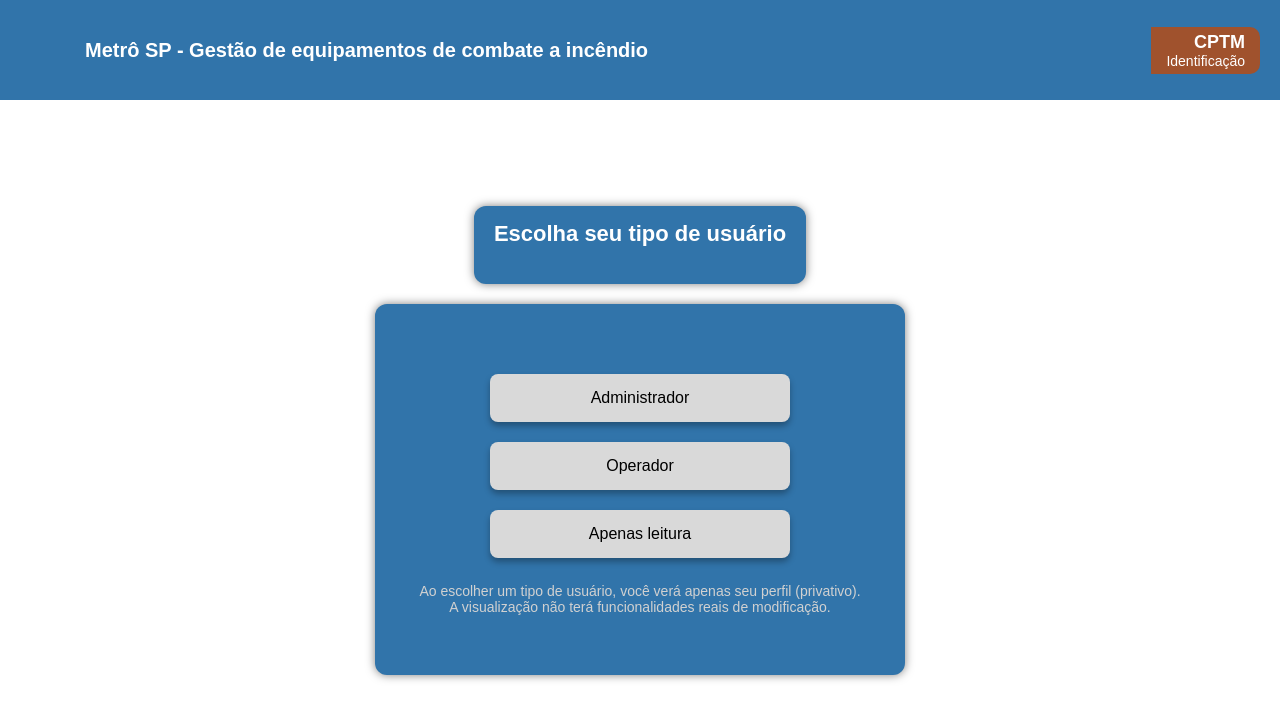
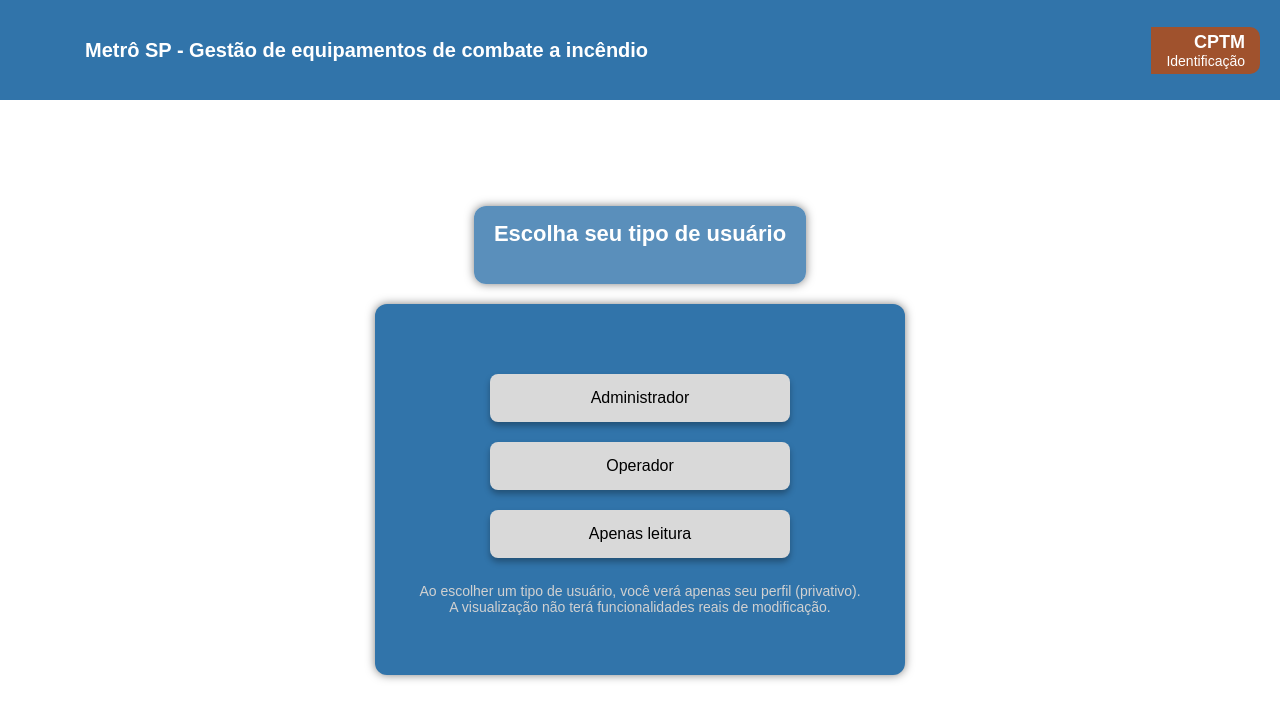
Before and after one commit to Pitucooh/PII_Extintor, a React (Create React App) app: page / in a window 1280 px wide. Shown: the top 720 px of the page. Built offline with nearby package versions, Linux system fonts and the light colour scheme.

Commit message:
Update Tela_Inicial.css

```diff
--- a/src/css/Tela_Inicial.css
+++ b/src/css/Tela_Inicial.css
@@ -66,13 +66,12 @@ body {
   margin: 0;
 }
 
-/* Title Modal */
 .title-modal {
-  background-color: #3174AA;
+  background-color: rgba(49, 116, 170, 0.8);
   padding: 15px 20px;
   border-radius: 12px;
   text-align: center;
-  max-width: 450px;
+  max-width: 700px;
   margin-bottom: 20px;
   box-shadow: 0px 0px 10px rgba(0, 0, 0, 0.5);
 }
```
